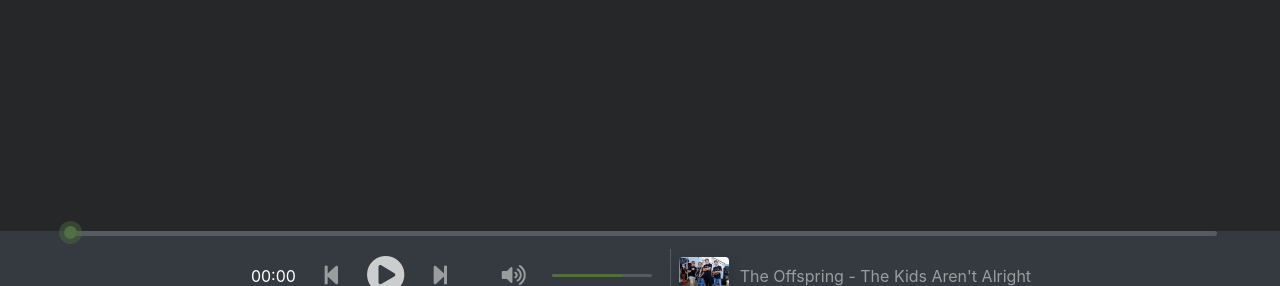
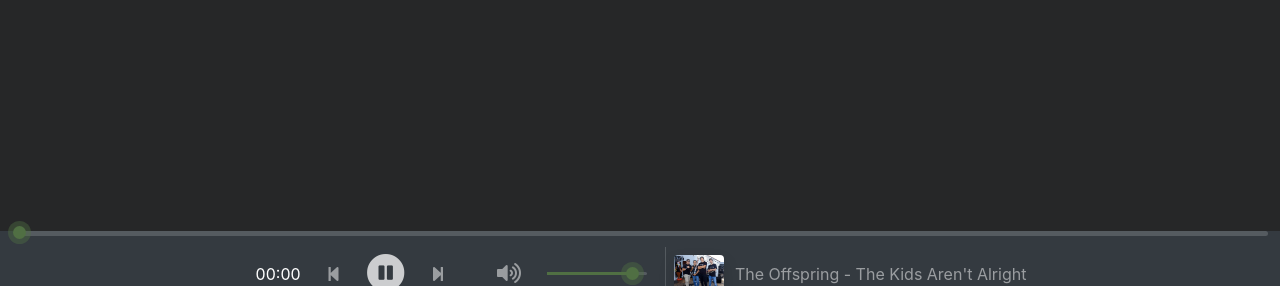
Before and after one commit to sotf-dev/mp3-reproductor, a plain HTML site: page index.html in a window 1280 px wide. Both pictures are taken after a click on the link 385 px from the left and 789 px from the top of the page. Shown: the part 514-800 px from the top of the page. Drawn offline with nearby package versions, Linux system fonts and the light colour scheme.

Commit message:
Remove css of html

```diff
--- a/index.css
+++ b/index.css
@@ -10,7 +10,7 @@ body {
   /*flex-direction: column;*/
 }
 
-#pointer {
+.pointer {
   margin-left: -1px;
   width: 13px;
   height: 13px;
@@ -20,6 +20,7 @@ body {
   margin-top: -5px;
   cursor: pointer;
 }
+
 
 .pointer-focused {
   width: 23px;
@@ -71,3 +72,31 @@ ul > li {
 .audio-timer a {
   margin-top: 8px;
 }
+
+.progress-rocka3 {
+  height: 5px;
+  overflow: initial;
+  width: 98%;
+  background-color: #e9ecef2e
+}
+
+.progress-music {
+  background-color: #506f43!important;
+}
+
+#navbarCollapse {
+  margin-top: 10px;
+}
+
+.volume-rocka3 {
+  height: 3px;
+  width: 100px;
+  background-color: #e9ecef2e;
+  overflow: inherit;
+  cursor: pointer;
+}
+
+.volume-music {
+  width: 80%;
+  background-color: #506f43!important;
+}
--- a/index.html
+++ b/index.html
@@ -31,20 +31,20 @@
 </audio>
 
 <nav class="navbar fixed-bottom navbar-expand-sm navbar-dark bg-dark">
-  <div class="progress" style="height: 5px;overflow: initial; width: 90%;background-color: #e9ecef2e">
-    <div class="progress-bar" role="progressbar" id="progress-music" style="background-color: #506f43!important;"></div>
-    <div id="pointer"></div>
+  <div class="progress progress-rocka3">
+    <div class="progress-bar progress-music" role="progressbar" id="progress-music"></div>
+    <div id="pointer" class="pointer"></div>
     <span class="pointer-focused"></span>
   </div>
 
-  <div class="collapse navbar-collapse" id="navbarCollapse" style="margin-top: 12px;">
+  <div class="collapse navbar-collapse" id="navbarCollapse">
     <ul class="navbar-nav mx-auto">
       <li class="nav-item active">
         <a class="nav-link" href="#" id="currentTime">00:00</a>
       </li>
       <li class="nav-item">
         <a class="nav-link" href="#">
-          <i class="fas fa-step-backward fa-lg"></i>
+          <i class="fas fa-step-backward"></i>
         </a>
       </li>
       <li class="nav-item">
@@ -54,7 +54,7 @@
       </li>
       <li class="nav-item">
         <a class="nav-link">
-          <i class="fas fa-step-forward fa-lg"></i>
+          <i class="fas fa-step-forward"></i>
         </a>
       </li>
 
@@ -70,8 +70,10 @@
 
       <li class="nav-item">
         <a class="nav-link">
-          <div class="progress" style="height: 3px;width: 100px;background-color: #e9ecef2e;">
-            <div class="progress-bar" role="progressbar" style="width: 70%;background-color: #506f43!important;"></div>
+          <div class="progress volume-rocka3">
+            <div class="progress-bar volume-music" role="progressbar"></div>
+            <div id="volume-pointer" class="pointer"></div>
+            <span class="pointer-focused"></span>
           </div>
         </a>
       </li>
--- a/index.js
+++ b/index.js
@@ -1,31 +1,43 @@
 (() => {
   const audio = document.getElementById('audio');
+  const play = document.getElementById('play');
+  const play_icon = document.querySelector('#play i')
+  const currentTime = document.getElementById('currentTime')
+  const durationTime = document.getElementById('durationTime')
+  const progressMusic = document.getElementById('progress-music')
   let buffered = 0;
 
   if (audio.readyState) {
-    document.getElementById('durationTime').innerHTML =  audioTimer(audio.duration)
-    //alert('listo')
+   durationTime.innerHTML =  audioTimer(audio.duration)
   }
 
-  document.getElementById('play').addEventListener('click', () => {
+  play.addEventListener('click', () => {
+    if (play_icon.classList.contains('fa-play-circle')) {
+      play_icon.classList.remove('fa-play-circle')
+      play_icon.classList.add('fa-pause-circle')
+
       if (audio.play()) {
         let timer = setInterval(() => {
-        document.getElementById('currentTime').innerHTML = audioTimer(audio.currentTime);
-
-        document.getElementById('progress-music').style.width = (audio.currentTime / audio.duration * 100)+ '%';
-        //document.getElementById('buffered').innerHTML = (audio.buffered.length / audio.duration * 100)
+          buffered = (audio.currentTime / audio.duration * 100)
+          currentTime.innerHTML = audioTimer(audio.currentTime);
+          progressMusic.style.width = buffered + '%';
 
           if (audio.currentTime === audio.duration) {
-          document.getElementById('progress-music').style.width = '0%'
+            progressMusic.style.width = '0%'
+            play_icon.classList.remove('fa-pause-circle')
+            play_icon.classList.add('fa-play-circle')
             audio.pause()
             clearInterval(timer)
           }
         }, 1000)
+      }
     } else {
-      audio.pause();
+      audio.pause()
+      play_icon.classList.remove('fa-pause-circle')
+      play_icon.classList.add('fa-play-circle')
     }
+
     console.log(Math.floor(audio.duration))
-
   })
 
   /*document.getElementById('pause').addEventListener('click', () => {
```
Lines whose indentation alone changed are shown as unchanged.
